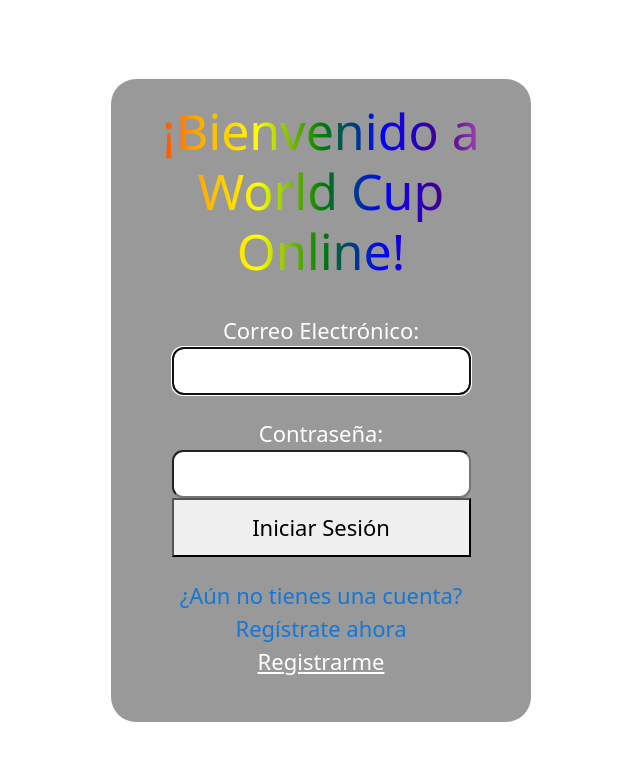
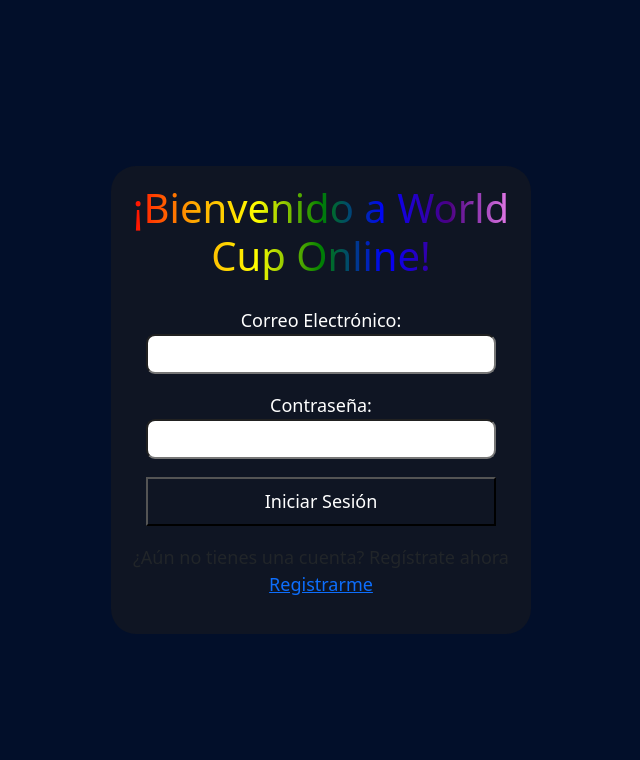
Before and after one commit to LuisPeMoraRod/World-Cup-Online-Frontend, a React (Create React App) app: page /logIn in a window 1280 px wide. Shown: the top 760 px of the page, without its empty margins (319-959 px from the left). Built offline with nearby package versions, Linux system fonts and the light colour scheme; no server answers.

Commit message:
fix(Auth): Fix authentication redirection

```diff
--- a/src/App.js
+++ b/src/App.js
@@ -69,7 +69,8 @@ function App() {
             path="tournaments/:tournamentId/new-match"
             element={<NewMatch />}/>
         </Route>
-      </Route>
+        </Route>
+
     </Routes>
   );
 }
--- a/src/api/axios.js
+++ b/src/api/axios.js
@@ -1,5 +1,5 @@
 import axios from 'axios';
 
 export default axios.create({
-    baseURL: 'https://worldcuponline.free.beeceptor.com'
+    baseURL: 'https://636dbf4b91576e19e32ecd09.mockapi.io'
 });
--- a/src/components/RequireAuth/RequireAuth.jsx
+++ b/src/components/RequireAuth/RequireAuth.jsx
@@ -6,7 +6,7 @@ const RequireAuth = () => {
     const location =  useLocation();
 
     return (
-        auth?.user
+        auth?.email
             ?<Outlet/>
             :<Navigate to="/logIn" state={{ from: location }} replace />
     );
--- a/src/pages/LogIn/LogIn.jsx
+++ b/src/pages/LogIn/LogIn.jsx
@@ -1,16 +1,21 @@
 import { useRef, useState, useEffect } from "react";
+import { faCheck, faTimes, faInfoCircle } from "@fortawesome/free-solid-svg-icons";
+import { FontAwesomeIcon } from "@fortawesome/react-fontawesome";
 import { Link, useNavigate, useLocation } from "react-router-dom";
 import useAuth from "../../hooks/useAuth";
 import "./LogIn.scss"
 import axios from "../../api/axios";
+
+
 const LOGIN_URL = '/auth';
+const PWD_REGEX = /^[A-z][A-z0-9-_].{8,24}$/;
+const EMAIL_REGEX = /^[A-Z0-9._%+-]+@[A-Z0-9.-]+\.[A-Z]{2,4}$/i;
 
 const LogIn = () => {
     const { setAuth } = useAuth();
 
     const navigate = useNavigate();
     const location = useLocation();
-    const from = location.state?.from?.pathname || "/";
 
     const emailRef = useRef();
     const errRef = useRef();
@@ -19,9 +24,19 @@ const LogIn = () => {
     const [pwd, setPwd] = useState('');
     const [errMsg, setErrMsg] = useState('');
 
+    const [validEmail, setValidEmail] = useState(false);
+    const [emailFocus, setEmailFocus] = useState(false);
+
+    const [validPwd, setValidPwd] = useState(false);
+    const [pwdFocus, setPwdFocus] = useState(false);
+
     useEffect(() => {
-        emailRef.current.focus();
-    }, [])
+        setValidEmail(EMAIL_REGEX.test(email));
+    }, [email])
+
+    useEffect(() => {
+        setValidPwd(PWD_REGEX.test(pwd));
+    }, [pwd])
 
     useEffect(() => {
         setErrMsg('');
@@ -43,7 +58,7 @@ const LogIn = () => {
             setAuth({ email, pwd, roles, accessToken });
             setEmail('');
             setPwd('');
-            navigate(from, { from:true })
+            navigate('/tournaments')
 
         } catch (err) {
             if (!err?.response) {
@@ -65,8 +80,12 @@ const LogIn = () => {
             <p ref={errRef} className={errMsg ? "errmsg" :
             "offscreen"} aria-live="assertive">{errMsg}</p>
             <h1 className="welcome">¡Bienvenido a World Cup Online!</h1>
-            <form onSubmit={handleSubmit}>
-                <label htmlFor="email">Correo Electrónico:</label>
+            <form className="logInForm" onSubmit={handleSubmit}>
+                <label className="logInLabel" htmlFor="email">
+                    Correo Electrónico:
+                    <FontAwesomeIcon icon={faCheck} className={validEmail ? "valid" : "hide"} />
+                    <FontAwesomeIcon icon={faTimes} className={validEmail || !email ? "hide" : "invalid"} />
+                </label>
                 <input
                     type="email"
                     id="email"
@@ -75,16 +94,37 @@ const LogIn = () => {
                     onChange={(e) => setEmail(e.target.value)}
                     value={email}
                     required
-            />
-                <label htmlFor="password">Contraseña:</label>
+                    aria-invalid={validEmail ? "false" : "true"}
+                    aria-describedby="uidnote"
+                    onFocus={() => setEmailFocus(true)}
+                    onBlur={() => setEmailFocus(false)}/>
+                <p id="uidnote" className={emailFocus && email && !validEmail ? "instructions" : "offscreen"}>
+                    <FontAwesomeIcon icon={faInfoCircle} />
+                    El dato ingresado debe ser de la forma email@email.com.<br />
+                </p>
+                <label className="logInLabel" htmlFor="pwd">
+                    Contraseña:
+                    <FontAwesomeIcon icon={faCheck} className={validPwd ? "valid" : "hide"} />
+                    <FontAwesomeIcon icon={faTimes} className={validPwd || !pwd ? "hide" : "invalid"} />
+                </label>
                 <input
                     type="password"
-                    id="password"
+                    id="pwd"
+                    ref={emailRef}
+                    autoComplete="off"
                     onChange={(e) => setPwd(e.target.value)}
                     value={pwd}
                     required
+                    aria-invalid={validPwd ? "false" : "true"}
+                    aria-describedby="uidnote"
+                    onFocus={() => setPwdFocus(true)}
+                    onBlur={() => setPwdFocus(false)}
                 />
-                <button>Iniciar Sesión</button>
+                <p id="uidnote" className={pwdFocus && pwd && !validPwd ? "instructions" : "offscreen"}>
+                    <FontAwesomeIcon icon={faInfoCircle} />
+                    La contraseña debe ser dentro de 8 y 24 caracteres.<br />
+                </p>
+                <button className="logInButton">Iniciar Sesión</button>
             </form>
             <p>
                 ¿Aún no tienes una cuenta? Regístrate ahora <br/>
--- a/src/pages/LogIn/LogIn.scss
+++ b/src/pages/LogIn/LogIn.scss
@@ -5,9 +5,17 @@
     padding: 0;
     box-sizing: border-box;
 }
+
+div.LogIn {
+    display: flex;
+    justify-content: center;
+    vertical-align: middle;
+    background-color: rgb(2, 15, 42)
+    //position: absolute;
+  }
 h1.welcome{
     text-align: center;
-    font-size: 50px;
+    font-size: 40px;
     background: linear-gradient(to left,
                     violet,
                     indigo,
@@ -19,30 +27,29 @@ h1.welcome{
             -webkit-background-clip: text;
             color: transparent;
 }
+
 html {
     font-family: 'Nunito', sans-serif;
-    font-size: 22px;
+    font-size: 18px;
     color: #fff;
 }
 
-body {
+body.login {
     min-height: 100vh;
     background-color: rgb(2, 15, 42);
     align-items: center;
-
 }
 
-.LogIn {
+.LogIn{
   display: flex;
   flex-direction: column;
   justify-content: center;
   align-items: center;
   min-height: 100vh;
   padding: 1rem 0.5rem;
-  color: rgb(18, 119, 217)
 }
 
-section.logInForm {
+section {
     width: 100%;
     max-width: 420px;
     min-height: 400px;
@@ -50,13 +57,12 @@ section.logInForm {
     flex-direction: column;
     justify-content: flex-start;
     padding: 1rem;
-    background-color: rgba(0,0,0,0.4);
+    background-color: rgb(15, 21, 35);
     align-items: center;
     border-radius: 25px;
-
 }
 
-form {
+form.logInForm {
     display: flex;
     flex-direction: column;
     justify-content: space-evenly;
@@ -64,32 +70,39 @@ form {
     padding-bottom: 1rem;
 }
 
-.register, a:visited {
+a, a:visited {
     color: #fff;
-    align-items: center;
 }
 
 input[type="text"],
 input[type="password"],
 input[type="email"],
+input[type="date"],
 button,
 textarea {
   font-family: 'Nunito', sans-serif;
-  font-size: 22px;
+  font-size: 18px;
+  min-width: 350px;
   padding: 0.25rem;
   border-radius: 0.5rem;
 }
 
-label{
+Select.countrySelect {
+    font-family: 'Nunito', sans-serif;
+    font-size: 18px;
+    min-width: 500px;
+    padding: 0.25rem;
+    border-radius: 0.5rem;
+  }
+
+label.logInLabel,
+button.logInButton {
     color:white;
     margin-top: 1rem;
-}
-button {
-  margin-top: 1rem;
-
+    background-color: rgb(15, 21, 35);
 }
 
-button {
+button.logInButton {
   padding: 0.5rem;
 }
 
--- a/src/pages/Matches/Matches.jsx
+++ b/src/pages/Matches/Matches.jsx
@@ -10,6 +10,7 @@ import { faPlus } from "@fortawesome/free-solid-svg-icons";
 import { Link } from "react-router-dom";
 import MatchesTableRow from "../../components/MatchesTableRow/MatchesTableRow";
 import "./Matches.scss";
+import Layout from "../../components/Layout/Layout";
 
 const TOURNAMENT = {
   id: "0",
@@ -133,6 +134,7 @@ const Matches = () => {
   }, [matches]);
 
   return (
+    <Layout>
     <div className="table-position">
       <h3 className="mb-5 fw-light">{tournament.name}</h3>
       <Row>
@@ -168,6 +170,7 @@ const Matches = () => {
         </tbody>
       </Table>
     </div>
+    </Layout>
   );
 };
 
--- a/src/pages/NewMatch/NewMatch.jsx
+++ b/src/pages/NewMatch/NewMatch.jsx
@@ -18,6 +18,7 @@ import { useParams } from "react-router-dom";
 import "./NewMatch.scss";
 import config from "../../config";
 import { Link } from "react-router-dom";
+import Layout from "../../components/Layout/Layout";
 
 const NewMatch = () => {
   // const teams = useSelector((state) => state.catalogs.teams);
@@ -222,6 +223,7 @@ const NewMatch = () => {
     : `/tournaments/${tournamentId}/new-match`;
 
   return (
+    <Layout>
     <div className="centered">
       <h3 className="mb-1 fw-light">
         <b>{tournament.name}</b>
@@ -352,6 +354,7 @@ const NewMatch = () => {
         </Link>
       </Container>
     </div>
+    </Layout>
   );
 };
 
--- a/src/pages/NewTournament/IndexTournament.jsx
+++ b/src/pages/NewTournament/IndexTournament.jsx
@@ -3,6 +3,7 @@ import Tournament1 from "./Tournament1";
 import Tournament2 from "./Tournament2";
 import { useSelector } from "react-redux";
 import {FIRST, SECOND} from "../../constants"
+import Layout from "../../components/Layout/Layout";
 
 
 /**
@@ -55,30 +56,36 @@ const IndexTournament = ({ oldTournament }) => {
   switch (step) {
     case FIRST:
       return (
+        <Layout>
         <Tournament1
           tournament={tournament}
           updateTournament={updateTournament}
           nextStep={nextStep}
         ></Tournament1>
+        </Layout>
       );
 
     case SECOND:
       return (
+        <Layout>
         <Tournament2
           tournament={tournament}
           updateTournament={updateTournament}
           nextStep={resetStep}
           lastStep={resetStep}
         ></Tournament2>
+        </Layout>
       );
 
     default:
       return (
+        <Layout>
         <Tournament1
           tournament={tournament}
           updateTournament={updateTournament}
           nextStep={nextStep}
         ></Tournament1>
+        </Layout>
       );
   }
 };
--- a/src/pages/Tournaments/Tournaments.jsx
+++ b/src/pages/Tournaments/Tournaments.jsx
@@ -9,6 +9,7 @@ import { FontAwesomeIcon } from "@fortawesome/react-fontawesome";
 import { faPlus } from "@fortawesome/free-solid-svg-icons";
 import { Link } from "react-router-dom";
 import { useSelector } from "react-redux";
+import Layout from "../../components/Layout/Layout";
 
 /**
  * Component: Table with registered tournaments and a button to add new tournament
@@ -16,6 +17,7 @@ import { useSelector } from "react-redux";
 const Tournaments = () => {
   const data = useSelector((state) => state.tournaments.tournaments);
   return (
+    <Layout>
     <div className="table-position">
       <Row>
         <Col>
@@ -48,6 +50,7 @@ const Tournaments = () => {
         </tbody>
       </Table>
     </div>
+    </Layout>
   );
 };
 
```
Lines whose indentation alone changed are shown as unchanged.
